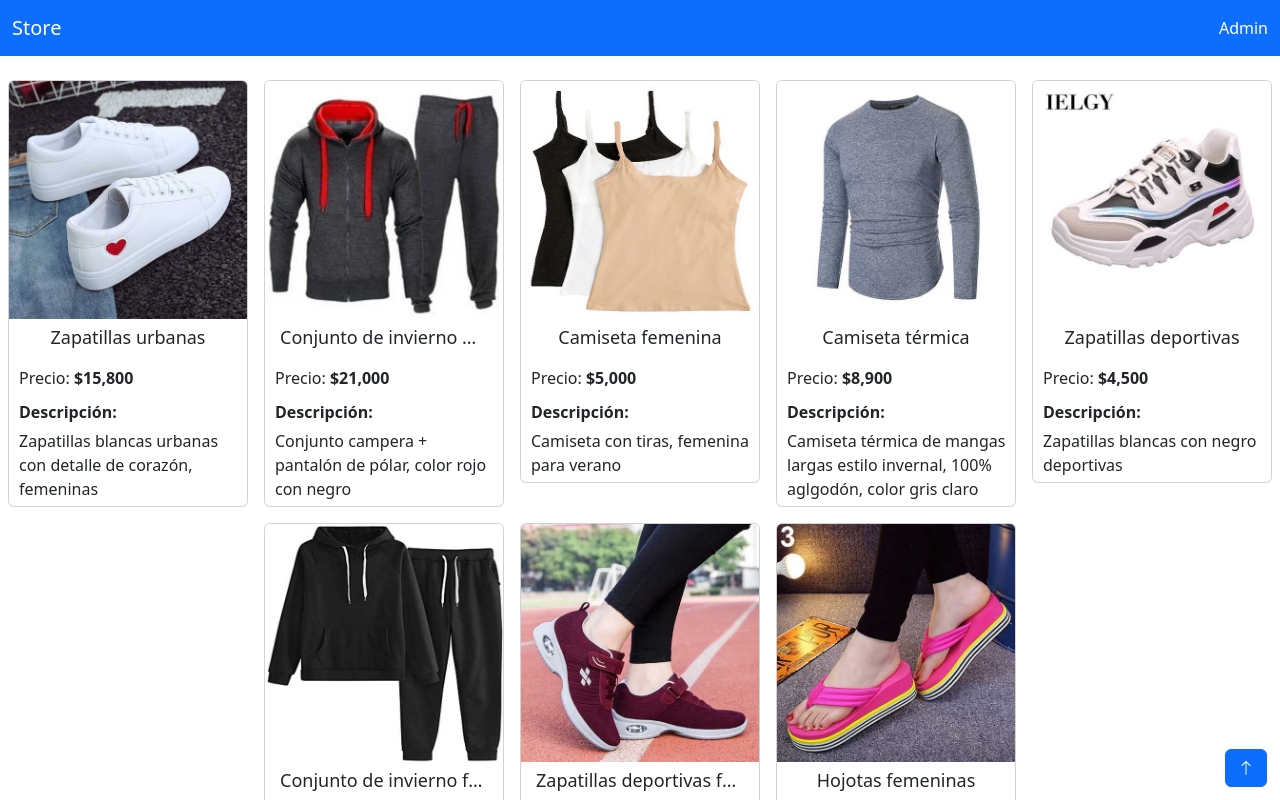
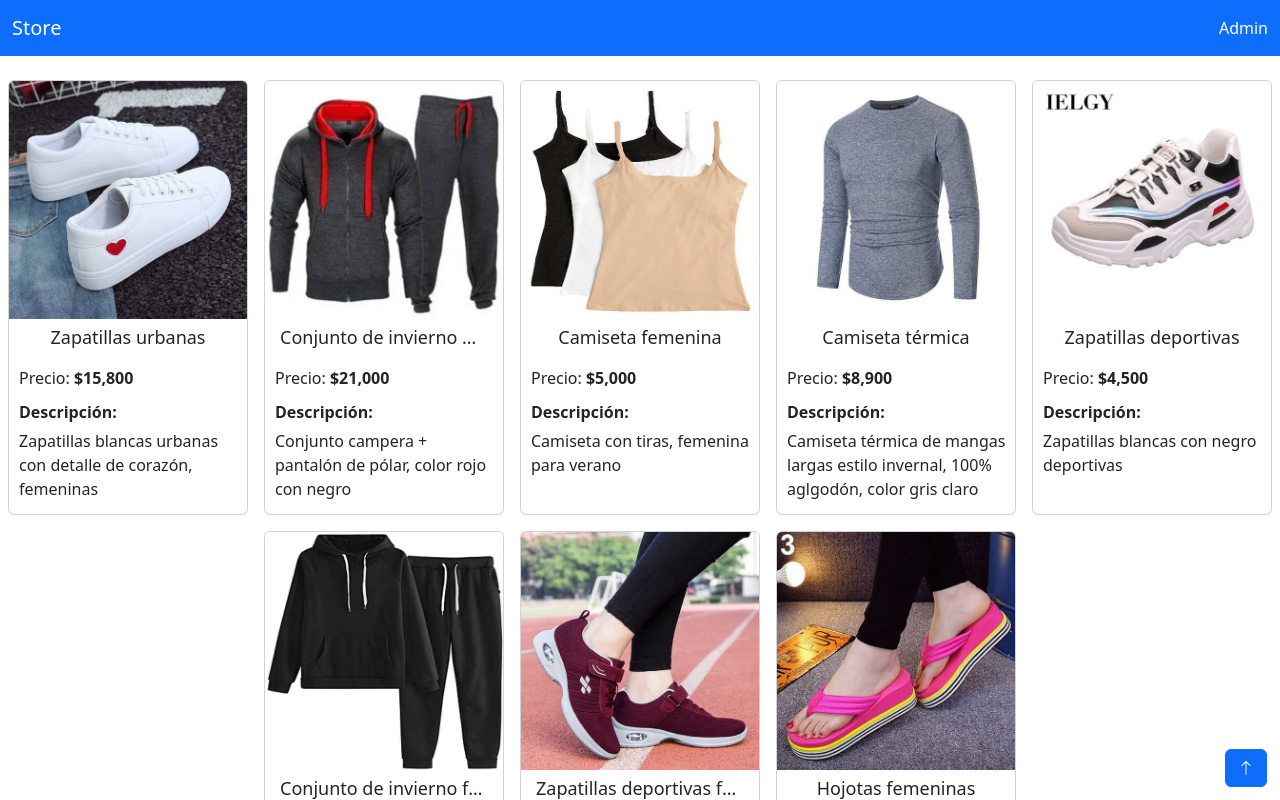
Before and after one commit to FedericoCalderon/online-store, an Angular app: page / in a window 1280 px wide. Shown: the top 800 px of the page. Built offline with nearby package versions, Linux system fonts and the light colour scheme.

Commit message:
fix overflow in cards and table

```diff
--- a/src/app/components/product-card/product-card.component.css
+++ b/src/app/components/product-card/product-card.component.css
@@ -24,7 +24,7 @@
 .description {
     margin: 0 5px 5px 10px;
     padding: 0;
-    max-height: 5rem;
+    height: 5rem;
     overflow-y: auto;
 }
 
--- a/src/app/components/products-table/products-table.component.css
+++ b/src/app/components/products-table/products-table.component.css
@@ -9,4 +9,6 @@
 
 .description-sizing {
     max-width: 550px;
+    max-height: 5rem;
+    overflow: auto;
 }
```
